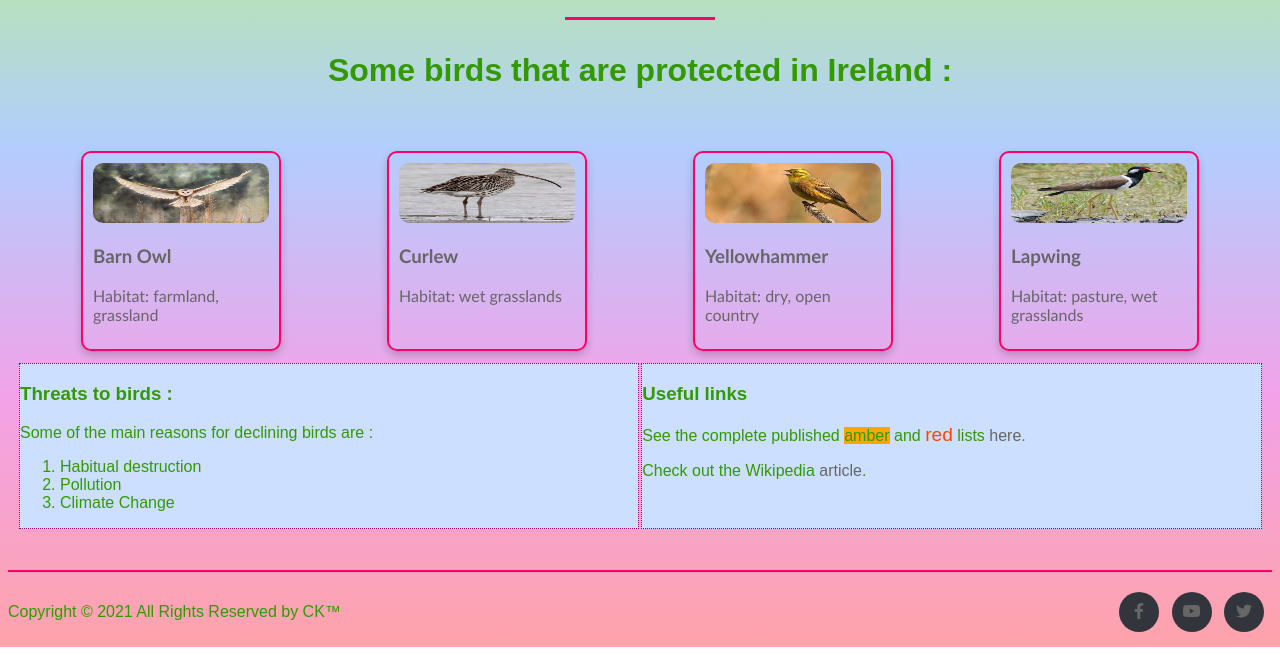
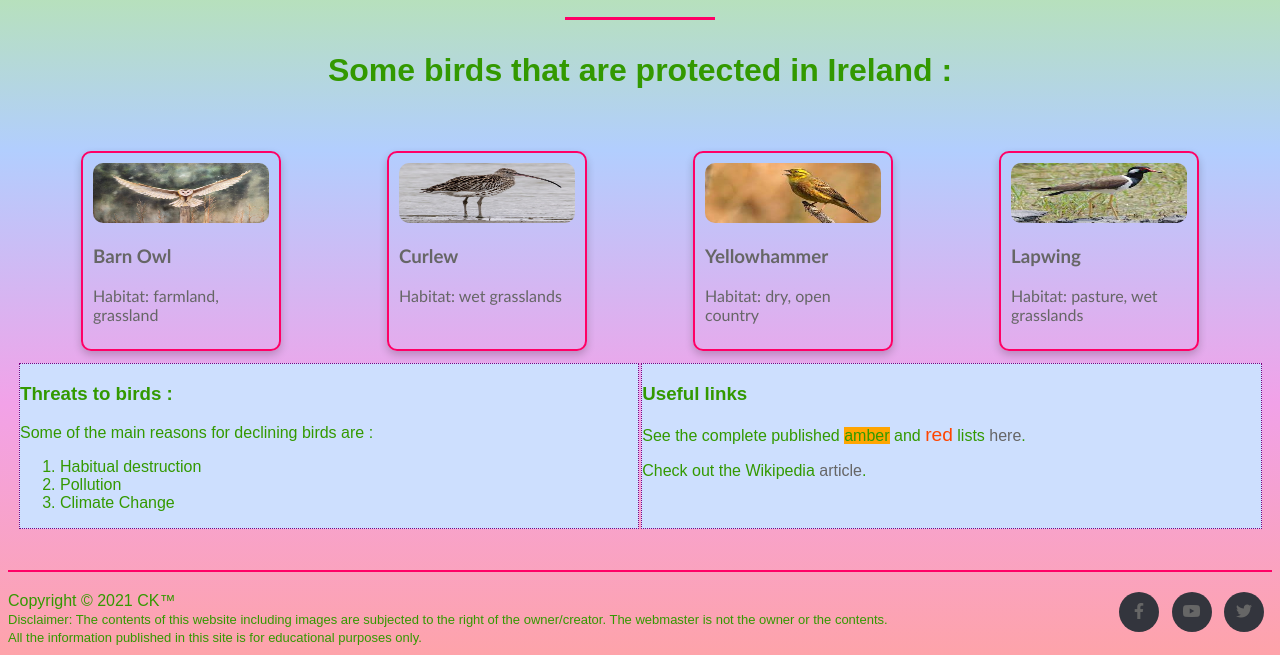
Before and after one commit to TheBlackGoldFish/CSSBootStrap, a plain HTML site: page index.html in a window 1280 px wide. Shown: the part 1110-1765 px from the top of the page. Drawn offline with Linux system fonts and the light colour scheme.

Commit message:
Third Revision
index.html
Added footer information

style.css
Modified row css class to display:flex
Removed line-height:40px and added to icon css class

```diff
--- a/Styles/style.css
+++ b/Styles/style.css
@@ -290,12 +290,12 @@ i:hover
 
 .row
 {
-	display:inline;
-	line-height:40px;
+	display:flex;
 }
 
 .icon
 {
+	line-height:40px;
 	list-style-type:none;
 	float:right;
 	margin: 0;
--- a/index.html
+++ b/index.html
@@ -121,12 +121,19 @@
     	<div class="topDivider">
         </div>
         <div class="row">
-            Copyright &copy; 2021 All Rights Reserved by CK&trade;
-            <ul class="icon">
-                <li><a href="http://www.facebook.com" class="facebook icon"><i class="fab fa-facebook-f"></i></a></li>
-                <li><a href="http://www.youtube.com" class="youtube icon"><i class="fab fa-youtube"></i></a></li>
-                <li><a href="http://www.twitter.com" class="twitter icon"><i class="fab fa-twitter"></i></a></li>
-            </ul>
+        	<div>
+	            Copyright &copy; 2021 CK&trade;<br/>
+                <span style="font-size:small">Disclaimer: The contents of this website including images are subjected to the right
+                of the owner/creator. The webmaster is not the owner or the contents.<br/> All the information published in this
+                site is for educational purposes only.</span>
+            </div>
+            <div style="flex-grow:8">
+                <ul class="icon">
+                    <li><a href="http://www.facebook.com" class="facebook icon"><i class="fab fa-facebook-f"></i></a></li>
+                    <li><a href="http://www.youtube.com" class="youtube icon"><i class="fab fa-youtube"></i></a></li>
+                    <li><a href="http://www.twitter.com" class="twitter icon"><i class="fab fa-twitter"></i></a></li>
+                </ul>
+            </div>
         </div>
     </div>
 </body>
```
